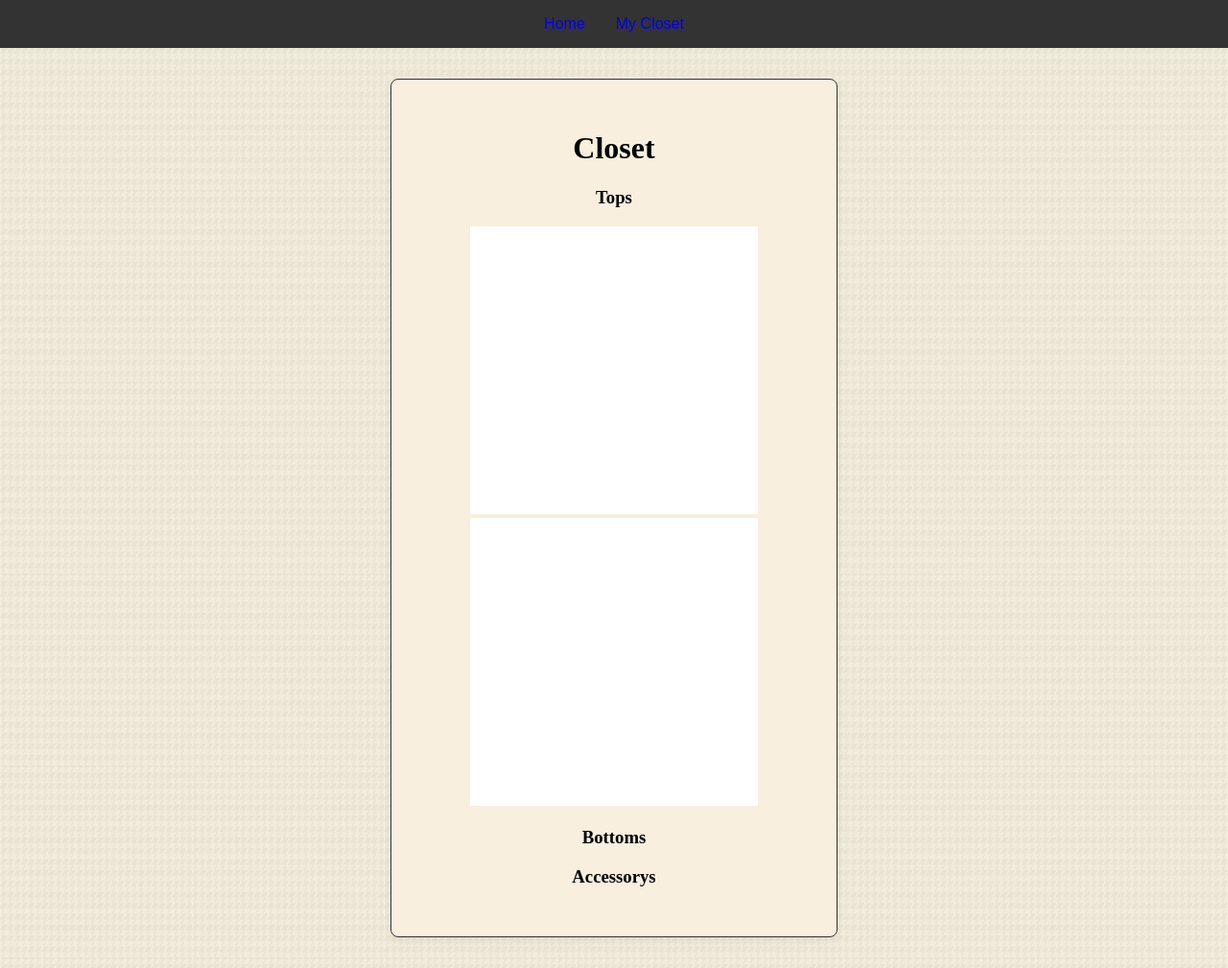
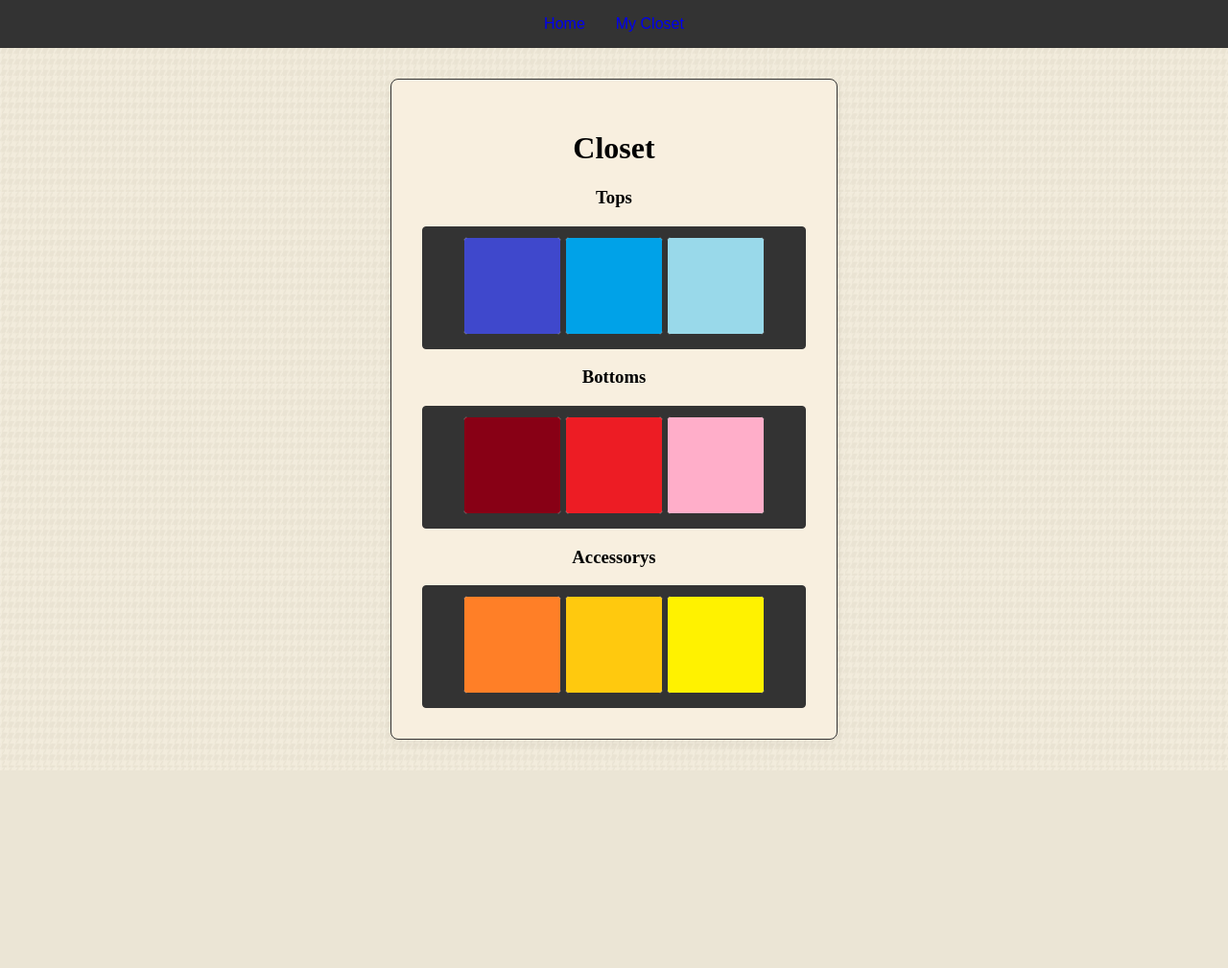
Before and after one commit to cactuskat/ClothingTracker, a Flask app: page /mycloset in a window 1280 px wide. Shown: the whole page at 96% size. After the commit the page ends 771 px from the top, so only its background shows below. Run offline with Flask 3, Linux system fonts and the light colour scheme; data comes from the database, SQL or seed files in the repository.

Commit message:
Added Image Functionality to my_closet.html
.Cleaned readability to BEM naming conventions .Add images pulled from database to mycloset

```diff
--- a/app.py
+++ b/app.py
@@ -11,20 +11,30 @@ def home():
 
 @app.route("/mycloset")
 def my_closet():
-    return render_template("my_closet.html")
+    tops = search_clothing_type("top")
+    bottoms = search_clothing_type("bottom")
+    accessorys = search_clothing_type("accessory")
+    return render_template("my_closet.html",tops=tops,bottoms=bottoms,accessorys=accessorys)
 
 #Purpose: selects all clothing from closet_list.db based on type
 #Param: type(string)
 #Return: clothing object properties
-@app.route("/clothing/search/type")
-def search_clothing_type():
-    type_param = request.args.get("type")
-    if not type_param:
-        return jsonify({"error": "Missing type_param"})
+def search_clothing_type(type_param):
+    conn = sqlite3.connect("closet_list.db")
+    cursor = conn.cursor()
+    result = cursor.execute("SELECT img_path FROM closet WHERE type = :type",{"type": type_param}).fetchall()
+    clothing_list = [("/static/"+ row[0]) for row in result]
+    conn.close()
+    return clothing_list
+
+'''
     print(f"Recieved type: {type_param}")
-    query = "SELECT id,name,img_path FROM closet WHERE type = ?"
+    query = "SELECT img_path FROM closet WHERE type = ?"
     params = (type_param)
-
+    conn = sqlite3.connect("closet_list.db")
+    cursor = conn.cursor()
+    result = cursor.execute(query, params).fetchall()
+    conn.close()
     try:
         conn = sqlite3.connect("closet_list.db")
         cursor = conn.cursor()
@@ -41,12 +51,15 @@ def search_clothing_type():
         return jsonify(clothing_list)
     except Exception as e:
         return jsonify({"error": "error searching closet_list.db"})
+'''
 
-#Purpose: selects a clothing from closet_list.db
+
+
+#Purpose: selects a clothing from closet_list.db randomly
 #Param: type(string) (optional: weather(string))
 #Return: clothing object properties
-@app.route("/clothing/search/weather")
-def search_clothing_weather():
+@app.route("/clothing/search/random")
+def search_clothing_random():
     type_param = request.args.get("type")
     if not type_param:
         return jsonify({"error": "Missing type_param or weather_param"})
--- a/static/css/styles.css
+++ b/static/css/styles.css
@@ -4,7 +4,9 @@ body {
   font-family: 'Playfair Display', serif;
   margin: 0;
 }
-.mainDivClass {
+
+
+.card {
   background-color: #F8EFDF;
   border: 1px solid #333;
   border-radius: 8px;
@@ -98,6 +60,92 @@ body {
   margin-bottom: 1rem;
   padding: 0.8rem 2rem;
 }
-#createBtn:hover {
+.card_btn--pink:hover {
   background-color: #b67466;
 }
+
+.card_img--small {
+  alt: "blank";
+  border: 1px solid #333;
+  border-radius: 4px;
+  background-color: white;
+  gap: 1rem;
+  height: 100px;
+  justify-content: center;
+  width: 100px;
+  src: "/static/imgs/Placeholders/blank.png";
+}
+
+.card_img--small--link{
+  alt: "blank";
+  border: 1px solid #333;
+  border-radius: 4px;
+  background-color: white;
+  gap: 1rem;
+  height: 100px;
+  justify-content: center;
+  width: 100px;
+  src: "/static/imgs/Placeholders/blank.png";
+}
+
+.card_img--small--link:hover {
+  filter: brightness(30%);
+}
+
+.card_imgGallery {
+  border: 1px solid #333;
+  border-radius: 4px;
+  background-color: #333;
+  overflow: auto;
+  white-space: nowrap;
+  padding: 10px;
+}
+
+.card_input {
+  border: 1px solid #333;
+  border-radius: 4px;
+  font-size: 1rem;
+  font-family: 'Montserrat', sans-serif;
+  text-align: center;
+  padding: 0.5rem;
+  width: 100%;
+}
+
+.card_text {
+  font-family: 'Montserrat', sans-serif;
+  font-size: 0.9rem;
+  color: #555;
+}
+
+
+.nav {
+  background-color: #333;
+  color: white;
+  display: flex;
+  font-family: 'Montserrat', sans-serif;
+  gap: 2rem;
+  justify-content: center;
+  padding: 1rem;
+  text-decoration: none;
+}
+.nav_link:link{
+  text-decoration: none;
+}
+.nav_link:visited {
+  color: white;
+  text-decoration: none;
+}
+.nav_link:hover {
+  color: darkgray;
+  text-decoration: underline;
+}
+
+
+div.scroll-container {
+  border: 1px solid #333;
+  border-radius: 4px;
+  background-color: #333;
+  overflow: auto;
+  white-space: nowrap;
+  padding: 10px;
+}
--- a/static/js/main.js
+++ b/static/js/main.js
@@ -144,7 +144,7 @@ Return: clothing object data
 async function fetchClothingWeather(clothingType,weather){
     if (debug) {console.log(`fetchClothingWeather with ${clothingType} & ${weather}`)}
     try {
-    const response = await fetch(`/clothing/search/weather?type=${encodeURIComponent(clothingType)}&weather=${encodeURIComponent(weather)}`);
+    const response = await fetch(`/clothing/search/random?type=${encodeURIComponent(clothingType)}&weather=${encodeURIComponent(weather)}`);
     if (!response.ok) { throw new Error(`Fetch error: ${response.status}`);}
     const result = await response.json();
     if (debug) {console.log('fetchClothingWeather JSON data:',result);}
@@ -170,7 +170,8 @@ async function updateOutfitImage(){
 
     // Update Image of generated outfit
     for (const clothingType of Object.keys(mannequinOutfit)){
-    const element = document.getElementById(clothingType);
+        const element_name = "outfit_" + clothingType + "_img"
+        const element = document.getElementById(element_name);
         if (!element) {continue;}
 
         const item = mannequinOutfit[clothingType];
--- a/templates/index.html
+++ b/templates/index.html
@@ -1,36 +1,52 @@
 <!DOCTYPE html>
-<html>
+<html lang="en-us">
+
+
 <head>
+  <meta charset="UTF-8" />
+  <meta name="viewport" content="width=device-width, initial-scale=1.0" />
   <title>Cher's Closet</title>
-  <link rel="stylesheet" href="/static/css/styles.css">
+  <link rel="stylesheet" href="/static/css/styles.css" />
 </head>
+
+
 <body>
-  <div class="navBar">
-    <a href="/">Home</a>
-    <a href="/mycloset">My Closet</a>
+
+  <div class="nav">
+    <a href="/" class="nav_link">Home</a>
+    <a href="/mycloset" class="nav_link">My Closet</a>
   </div>
+
+
   {% block body %}
-  <div id="mainDiv" class="mainDivClass">
+  <div class="card">
+
     <form id="outfitCreatorForm">
-      <h1>Placeholder Name</h1>
-      <p>Enter in a zipcode, choose your style, and create an outfit!</p>
-      <input id="zipcodeTextbox" type="text" placeholder="zipcode">
+      <h1>Dress to Impress!</h1>
+      <p class="card_text">Enter in a zipcode, choose your style, and let's create an outfit!</p>
+      <input id="zipcodeTextbox" type="text" placeholder="zipcode" class="card_input" />
       <!---<input id="zipcode" type="text" maxlength="5" pattern="\d{5}" title="5 digits" required>--->
       <br>
       <!---<input id="accessoryBtn" type="checkbox" value="addAccessory"/>
       <label for="accessoryBtn">Accessory?</label>--->
-      <button id="accessoryBtn" type="button">accessory</button>
+      <button id="accessoryBtn" type="button" class="card_btn--yellow">accessory</button>
       <br>
-      <button id="createBtn" type="submit">STYLE ME</button>
+      <button id="createBtn" type="submit" class="card_btn--pink">STYLE ME</button>
     </form>
-  <div id="imageDiv">
-    <img id="top" class="outfitImg" width="100px" height="100px" src="/static/imgs/Placeholders/blank.png">
-    <img id="bottom" class="outfitImg" width="100px" height="100px" src="/static/imgs/Placeholders/blank.png">
-    <img id="accessory" class="outfitImg" width="100px" height="100px" src="/static/imgs/Placeholders/blank.png">
-  </div>
-  <p>Blurb TBA</p>
+
+    <div id="imageDiv">
+      <img id="outfit_top_img" class="card_img--small" />
+      <img id="outfit_bottom_img" class="card_img--small" />
+      <img id="outfit_accessory_img" class="card_img--small" />
+    </div>
+
+  <p class="card_text">Blurb TBA</p>
+
   </div>
   {% endblock %}
+
+
   <script src="/static/js/main.js"></script>
+
 </body>
 </html>
--- a/templates/my_closet.html
+++ b/templates/my_closet.html
@@ -1,13 +1,24 @@
 {% extends 'index.html' %}
 {% block body %}
-<div id="closetDiv" class="mainDivClass">
+<div id="closetDiv" class="card">
     <h1>Closet</h1>
     <h3>Tops</h3>
-    <div class="scroll-container">
-        <img src="/static/imgs/Placeholders/blank.png">
-        <img src="/static/imgs/Placeholders/blank.png">
+    <div class="card_imgGallery">
+        {% for img in tops %}
+        <img class="card_img--small--link" src="{{ img }}">
+        {% endfor %}
     </div>
     <h3>Bottoms</h3>
+    <div class="scroll-container">
+        {% for img in bottoms %}
+        <img class="card_img--small--link" src="{{ img }}">
+        {% endfor %}
+    </div>
     <h3>Accessorys</h3>
+    <div class="scroll-container">
+        {% for img in accessorys %}
+        <img class="card_img--small--link" src="{{ img }}">
+        {% endfor %}
+    </div>
 </div>
 {% endblock %}
```
Also changed, not shown: other parts of static/css/styles.css (+6 -46 lines). Lines whose indentation alone changed are shown as unchanged.
